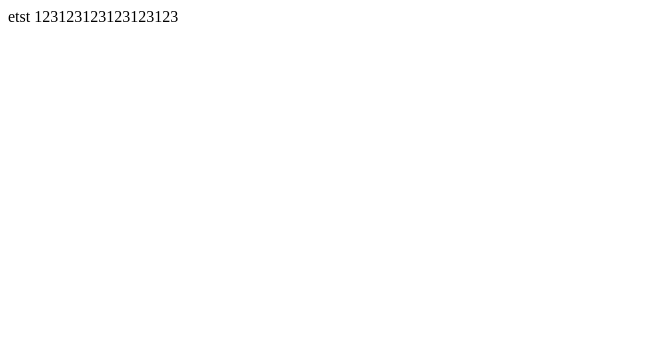
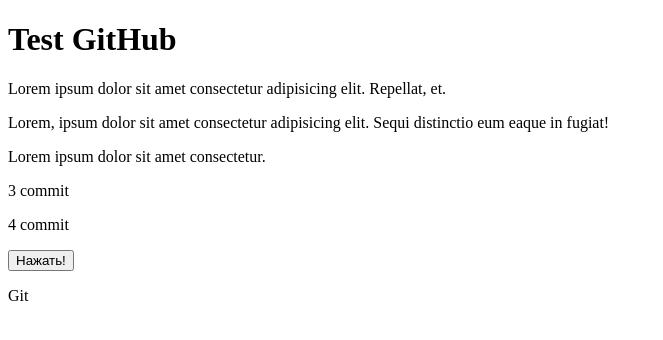
Before and after one commit to Art2233/Test, a plain HTML site: page index.html in a window 1280 px wide. Shown: the whole page, without its empty margins (0-663 px from the left). Drawn offline with Linux system fonts and the light colour scheme.

Commit message:
Revert "test"
This reverts commit 1a9b90bf244a8678512baef79c7bd53e68b8035a.

```diff
--- a/index.html
+++ b/index.html
@@ -7,6 +7,22 @@
         <title>Test GitHub</title>
     </head>
     <body>
-        etst 123123123123123123
+        <header>
+            <h1>Test GitHub</h1>
+        </header>
+
+        <main>
+            <p>Lorem ipsum dolor sit amet consectetur adipisicing elit. Repellat, et.</p>
+            <p>Lorem, ipsum dolor sit amet consectetur adipisicing elit. Sequi distinctio eum eaque in fugiat!</p>
+            <p class="p1">Lorem ipsum dolor sit amet consectetur.</p>
+            <p>3 commit</p>
+            <p>4 commit</p>
+            <button class="btn">Нажать!</button>
+        </main>
+
+        <footer>
+            <p>Git</p>
+        </footer>
+        <script src="script.js"></script>
     </body>
 </html>
```
